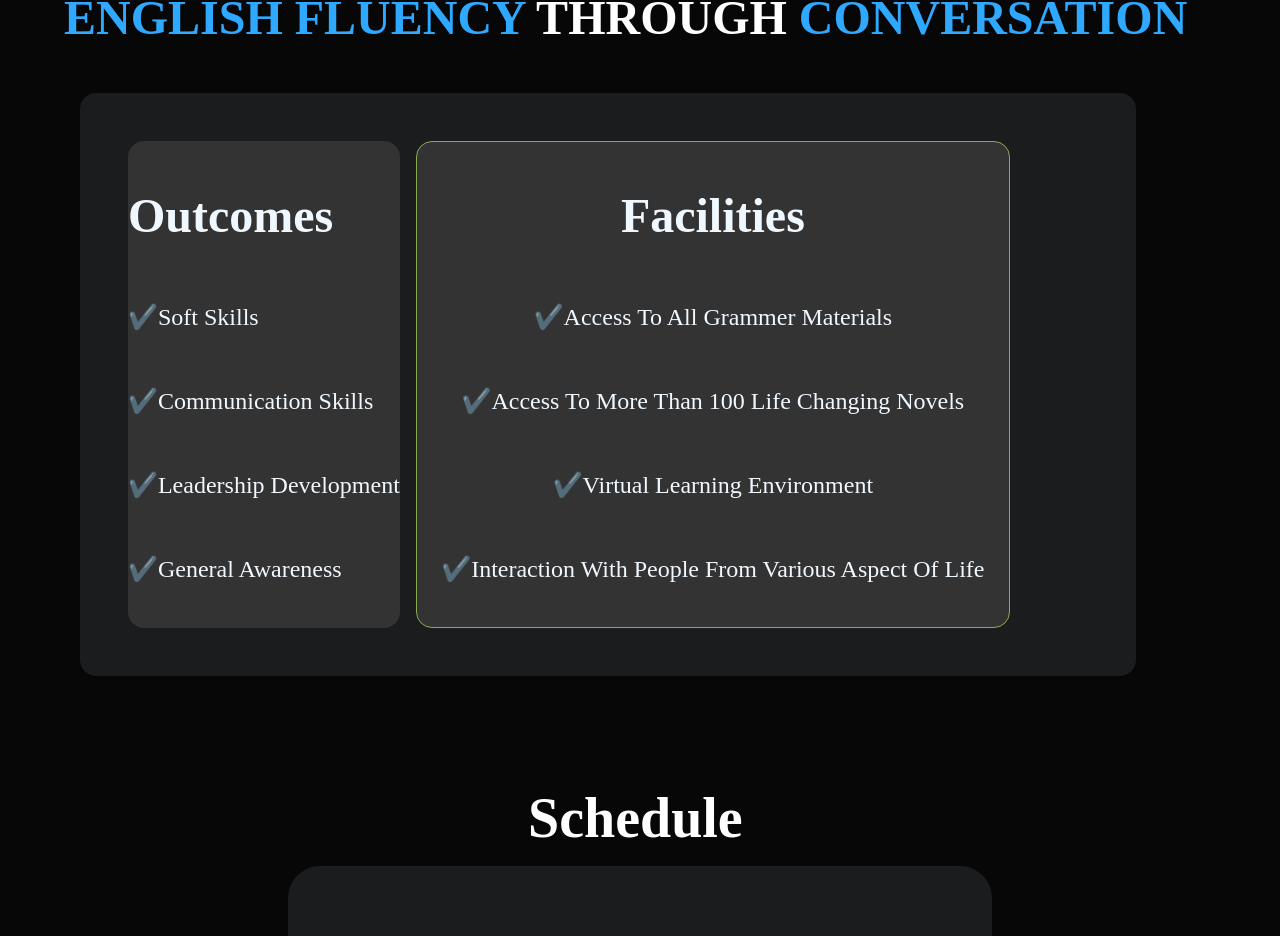
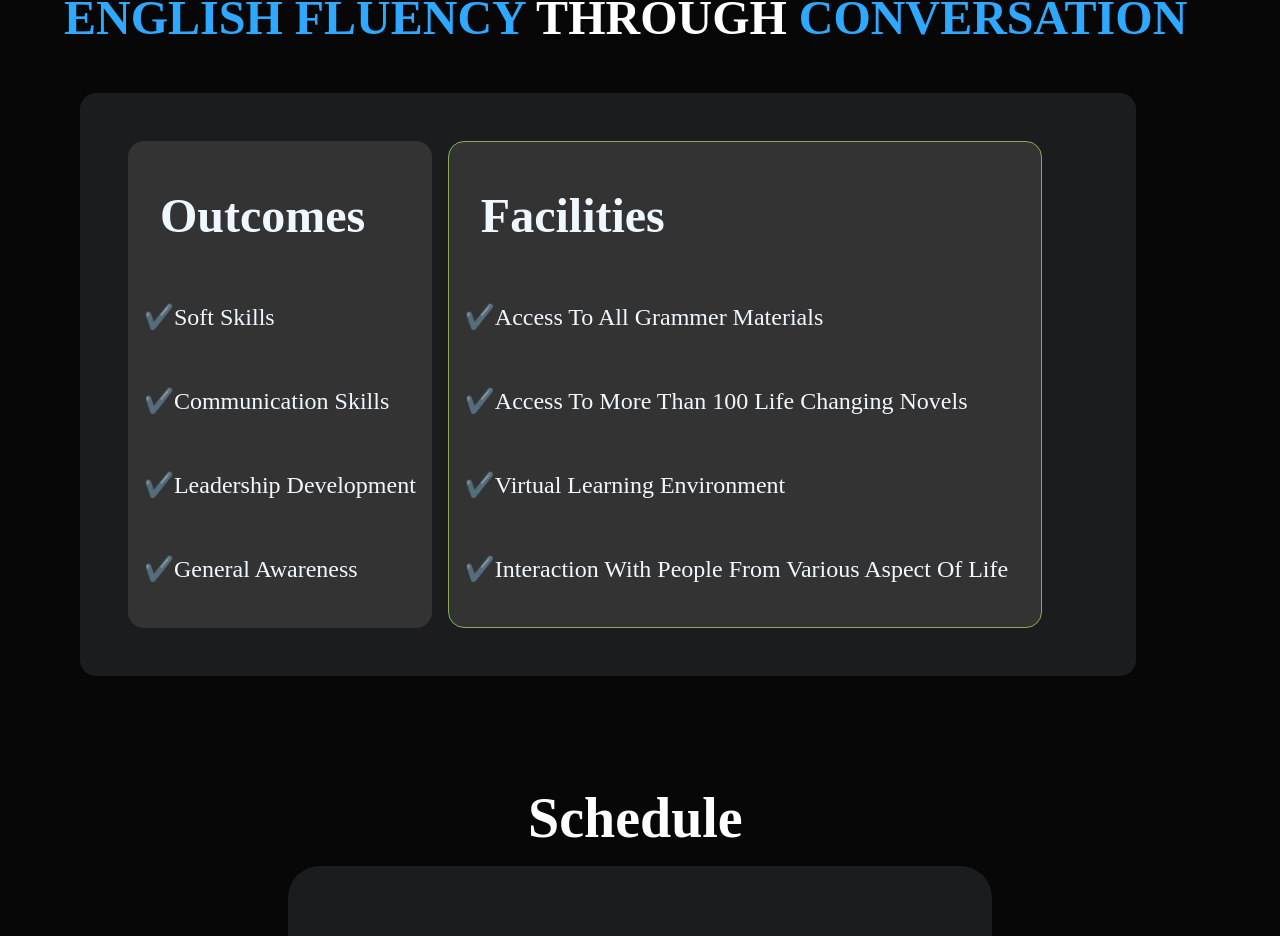
Before and after one commit to neelamraikwar9/LearnNFun, a React (Vite) app: page / in a window 1280 px wide. Shown: the part 1962-2898 px from the top of the page. Built offline with nearby package versions, Linux system fonts and the light colour scheme; no server answers.

Commit message:
refactor: modified layout

```diff
--- a/src/App.css
+++ b/src/App.css
@@ -244,6 +244,7 @@
   font-size: 1.5rem;
   border-radius: 1rem;
   background-color: rgb(52, 51, 51);
+  padding: 1rem;
 
 }
 
@@ -251,7 +252,7 @@
   border: 0.0625rem solid rgb(136, 172, 83);
   display: flex;
   flex-direction: column;
-  align-items: center;
+  /* align-items: center; */
   font-size: 1.5rem;
   border-radius: 1rem;
   width: 35rem;
--- a/src/pages/LandingPage.jsx
+++ b/src/pages/LandingPage.jsx
@@ -96,14 +96,14 @@ const LandingPage = () => {
 
           <div className="iniCon">
             <div className="outComesCon">
-              <h1 className="textHead">Outcomes</h1>
+              <h1 className="textHead" style={{paddingLeft: '1rem'}}>Outcomes</h1>
               <p>✔️Soft Skills</p>
               <p>✔️Communication Skills</p>
               <p>✔️Leadership Development</p>
               <p>✔️General Awareness</p>
             </div>
             <div className="iniName">
-              <h1 className="textHead">Facilities</h1>
+              <h1 className="textHead" style={{paddingLeft: '1rem'}}>Facilities</h1>
               <p>✔️Access To All Grammer Materials</p>
               <p>✔️Access To More Than 100 Life Changing Novels</p>
               <p>✔️Virtual Learning Environment</p>
--- a/src/pages/schedule.css
+++ b/src/pages/schedule.css
@@ -11,7 +11,7 @@
 .activityBox {
     border: 0.0625rem solid greenyellow;
     width: 20rem;
-    height: 20rem;
+    height: 21rem;
     padding: 1rem;
 }
 
```
